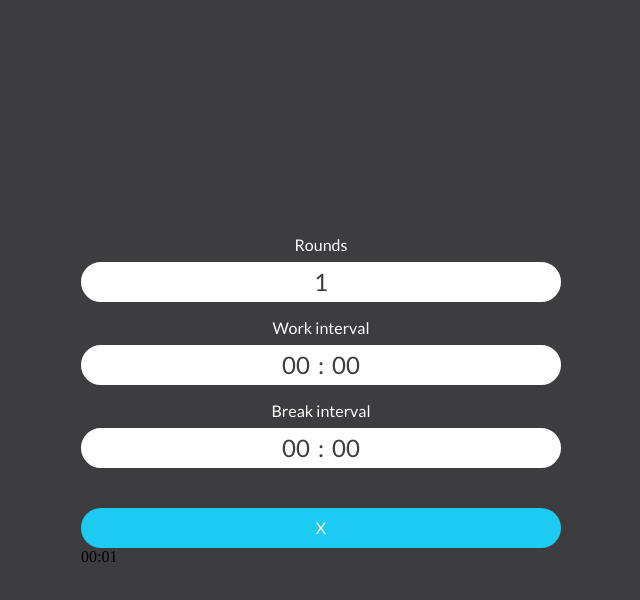
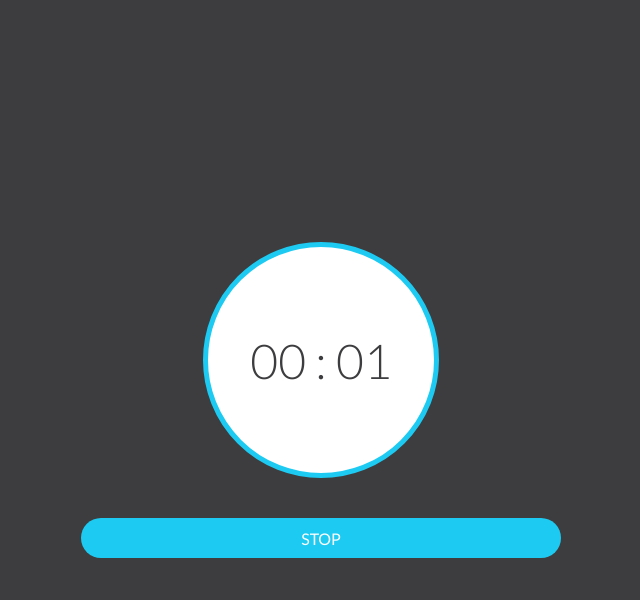
Before and after one commit to flextremedev/workout-interval-timer, a React (Create React App) app: page / in a window 1280 px wide. Both pictures are taken after a click on the button "START". Shown: the top 600 px of the page, without its empty margins (319-959 px from the left). Built offline with nearby package versions, Linux system fonts and the light colour scheme.

Commit message:
Countdown as component + styling

```diff
--- a/src/App.js
+++ b/src/App.js
@@ -6,6 +6,7 @@ import styles from './App.module.css';
 import { Input } from './components/Input/Input';
 import { useWorkoutTimer } from './hooks/useWorkoutTimer';
 import { Status } from './model/Status';
+import { Counter } from './components/Counter/Counter';
 
 function App() {
   const {
@@ -22,7 +23,15 @@ function App() {
   return (
     <div className={styles.content}>
       <div />
-      <div className={styles.inputFields}>
+
+      <div className={styles.centerArea}>
+        {status !== Status.stopped ? (
+          <Counter
+            timeLeft={format(timeLeft, 'mm : ss')}
+            dataTestId={'time-left'}
+          />
+        ) : (
+          <>
             <Input
               label={'Rounds'}
               type={'number'}
@@ -43,13 +52,12 @@ function App() {
               dataTestId={'break-interval-input'}
               label={'Break interval'}
             />
+          </>
+        )}
       </div>
       <Button onClick={start} data-testid={'start-button'}>
-        {status === Status.stopped ? 'Start' : 'x'}
+        {status === Status.stopped ? 'Start' : 'Stop'}
       </Button>
-      {status !== Status.stopped ? (
-        <span data-testid={'time-left'}>{format(timeLeft, 'mm:ss')}</span>
-      ) : null}
     </div>
   );
 }
--- a/src/App.module.css
+++ b/src/App.module.css
@@ -6,6 +6,9 @@
   flex-flow: column;
   padding: 32px;
   justify-content: space-between;
+}
+.centerArea {
+  min-height: 236px;
 }
 @media only screen and (min-device-width: 768px) and (max-device-width: 1024px) {
   button {
--- /dev/null
+++ b/src/components/Counter/Counter.js
@@ -0,0 +1,16 @@
+import React from 'react';
+import PropTypes from 'prop-types';
+import styles from './Counter.module.css';
+export function Counter({ timeLeft, dataTestId }) {
+  return (
+    <div className={styles.container}>
+      <span className={styles.time} data-testid={dataTestId}>
+        {timeLeft}
+      </span>
+    </div>
+  );
+}
+Counter.propTypes = {
+  timeLeft: PropTypes.string,
+  dataTestId: PropTypes.string,
+};
--- /dev/null
+++ b/src/components/Counter/Counter.module.css
@@ -0,0 +1,20 @@
+.container {
+  margin: 0px auto;
+  height: 236px;
+  width: 236px;
+  background: white;
+  border-radius: 416px;
+  display: flex;
+  justify-content: center;
+  align-items: center;
+  border: 5px solid #1dcbf2;
+  box-sizing: border-box;
+}
+.time {
+  font-size: 48px;
+  font-family: 'Lato', sans-serif;
+  font-weight: 300;
+  text-align: center;
+  color: transparent;
+  text-shadow: 0 0 0 #3d3d3f;
+}
--- a/src/components/DurationInput/DurationInput.module.css
+++ b/src/components/DurationInput/DurationInput.module.css
@@ -3,6 +3,7 @@
   flex-flow: column;
   align-items: center;
   margin-top: 16px;
+  height: 68px;
 }
 .input {
   display: flex;
--- a/src/components/Input/Input.module.css
+++ b/src/components/Input/Input.module.css
@@ -11,6 +11,7 @@ input[type='number'] {
   display: flex;
   flex-flow: column;
   align-items: center;
+  height: 68px;
 }
 .input {
   display: flex;
```
Also changed, not shown: 1 other file (tests, documents, lock files or other folders). Lines whose indentation alone changed are shown as unchanged.
